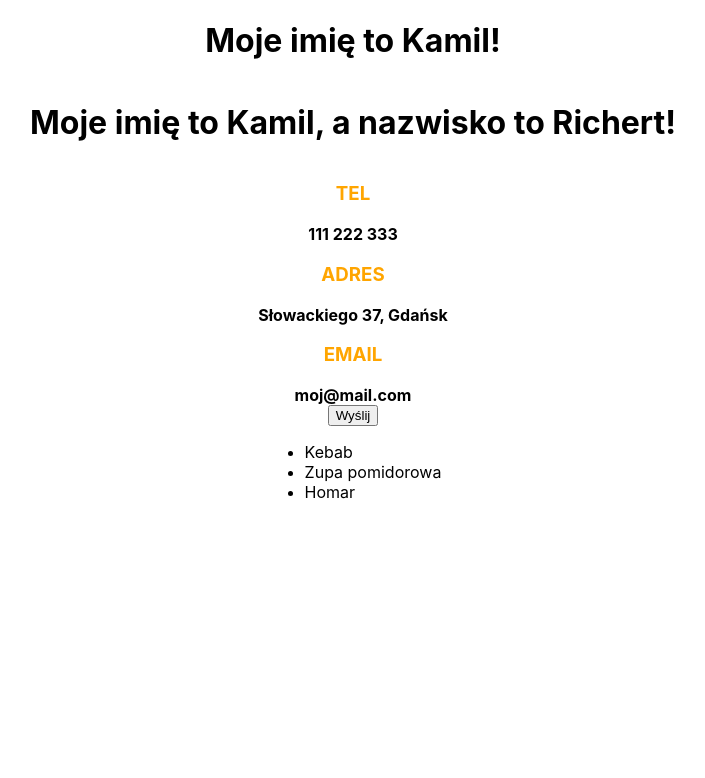
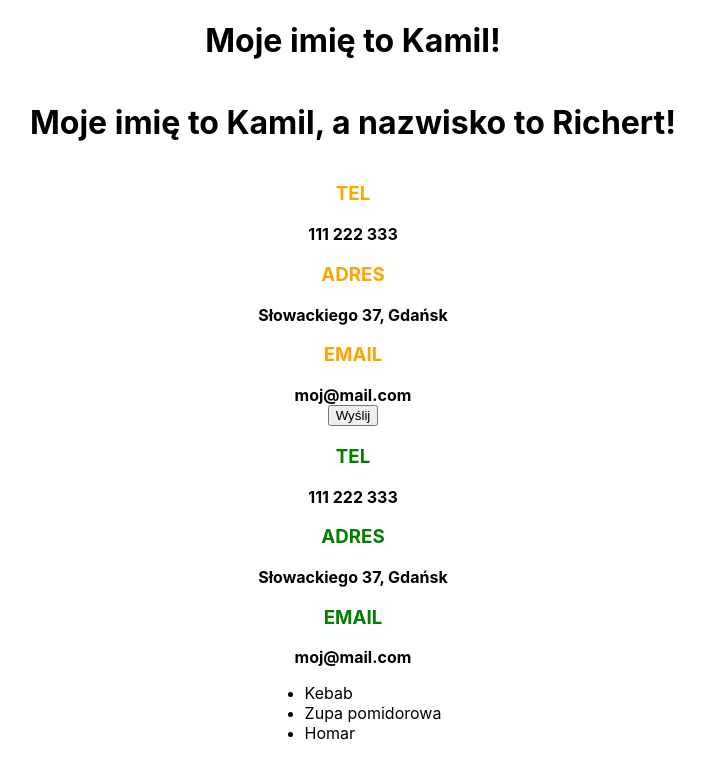
Before and after one commit to infoshareacademy/isareactvelobank, a React (Create React App) app in the folder react/my-app/: page / in a window 1280 px wide. Shown: the top 778 px of the page, without its empty margins (287-992 px from the left). Built offline with nearby package versions, Linux system fonts and the light colour scheme.

Commit message:
Added contact styled with styled components

```diff
--- a/react/my-app/package.json
+++ b/react/my-app/package.json
@@ -10,6 +10,7 @@
     "react": "^18.2.0",
     "react-dom": "^18.2.0",
     "react-scripts": "5.0.1",
+    "styled-components": "^6.0.0-rc.1",
     "web-vitals": "^2.1.4"
   },
   "scripts": {
--- a/react/my-app/src/about-me/AboutMe.js
+++ b/react/my-app/src/about-me/AboutMe.js
@@ -1,25 +1,27 @@
 import MyName from './MyName';
 import { MyFavouriteDishes } from './MyFavouriteDishes';
 import { Contact } from './Contact';
+import { ContactStyled } from './ContactStyled';
 
 const dishes = [
     { id: 1, name: 'Kebab' },
     { id: 2, name: 'Zupa pomidorowa' },
     { id: 3, name: 'Homar' },
-]
+];
+
+const contactData = {
+    phone: '111 222 333',
+    address: { street: 'Słowackiego', city: 'Gdańsk', number: 37 },
+    email: 'moj@mail.com'
+}
 
 const AboutMe = () => {
     return (
         <>
             <MyName name="Kamil" />
             <MyName name="Kamil" surname="Richert" />
-            <Contact data={
-                {
-                    phone: '111 222 333',
-                    address: { street: 'Słowackiego', city: 'Gdańsk', number: 37 },
-                    email: 'moj@mail.com'
-                }
-            } />
+            <Contact data={contactData} />
+            <ContactStyled data={contactData} />
             <MyFavouriteDishes dishes={dishes} />
         </>
     )
--- /dev/null
+++ b/react/my-app/src/about-me/ContactStyled.js
@@ -0,0 +1,30 @@
+import styled from 'styled-components';
+
+const Container = styled.div`
+    display: flex;
+    flex-direction: column;
+    align-items: center;
+`;
+
+const Title = styled.h3`
+    color: green;
+    text-transform: uppercase;
+`;
+
+const Text = styled.p`
+    font-weight: 700;
+    margin: 0;
+`
+
+export const ContactStyled = ({ data: { phone, address, email } }) => {
+    return (
+        <Container>
+            <Title>TEL</Title>
+            <Text>{phone}</Text>
+            <Title>ADRES</Title>
+            <Text>{address.street} {address.number}, {address.city}</Text>
+            <Title>EMAIL</Title>
+            <Text>{email}</Text>
+        </Container>
+    )
+}
```
Also changed, not shown: 1 other file (tests, documents, lock files or other folders).
